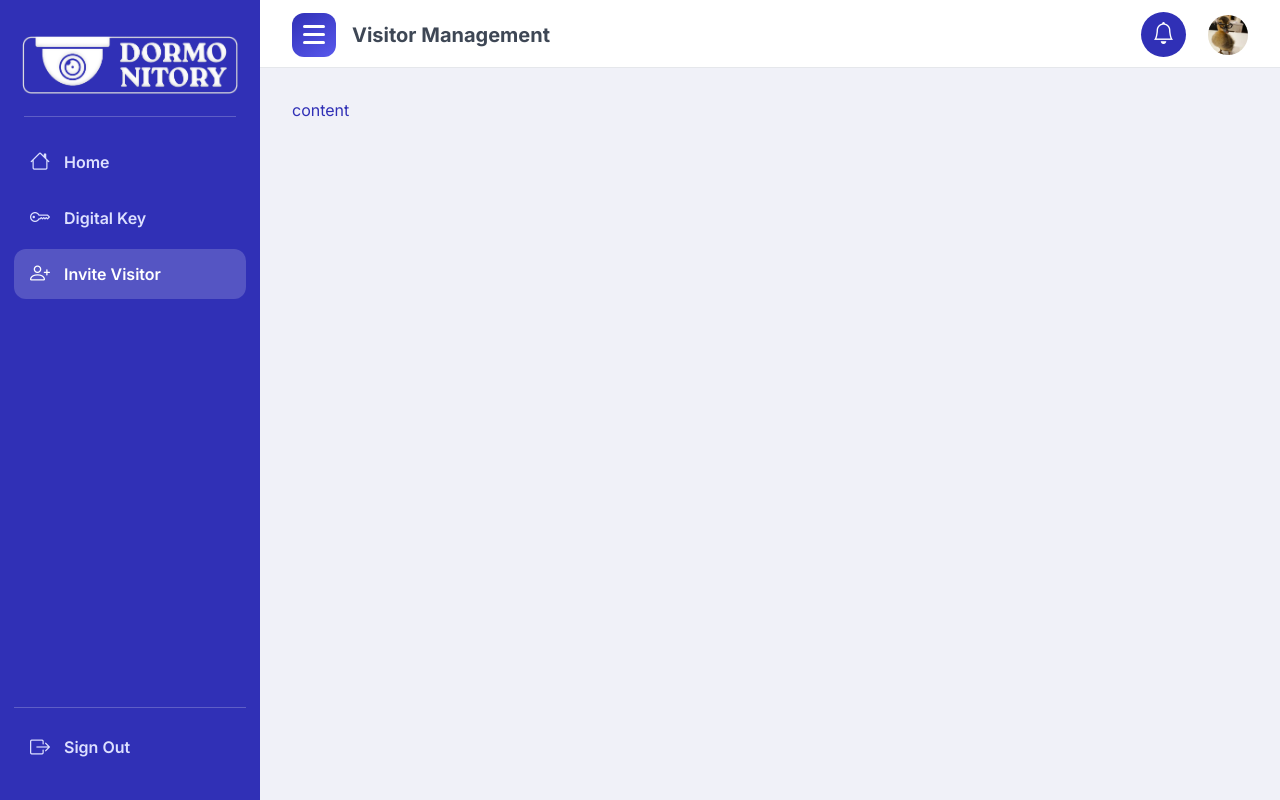
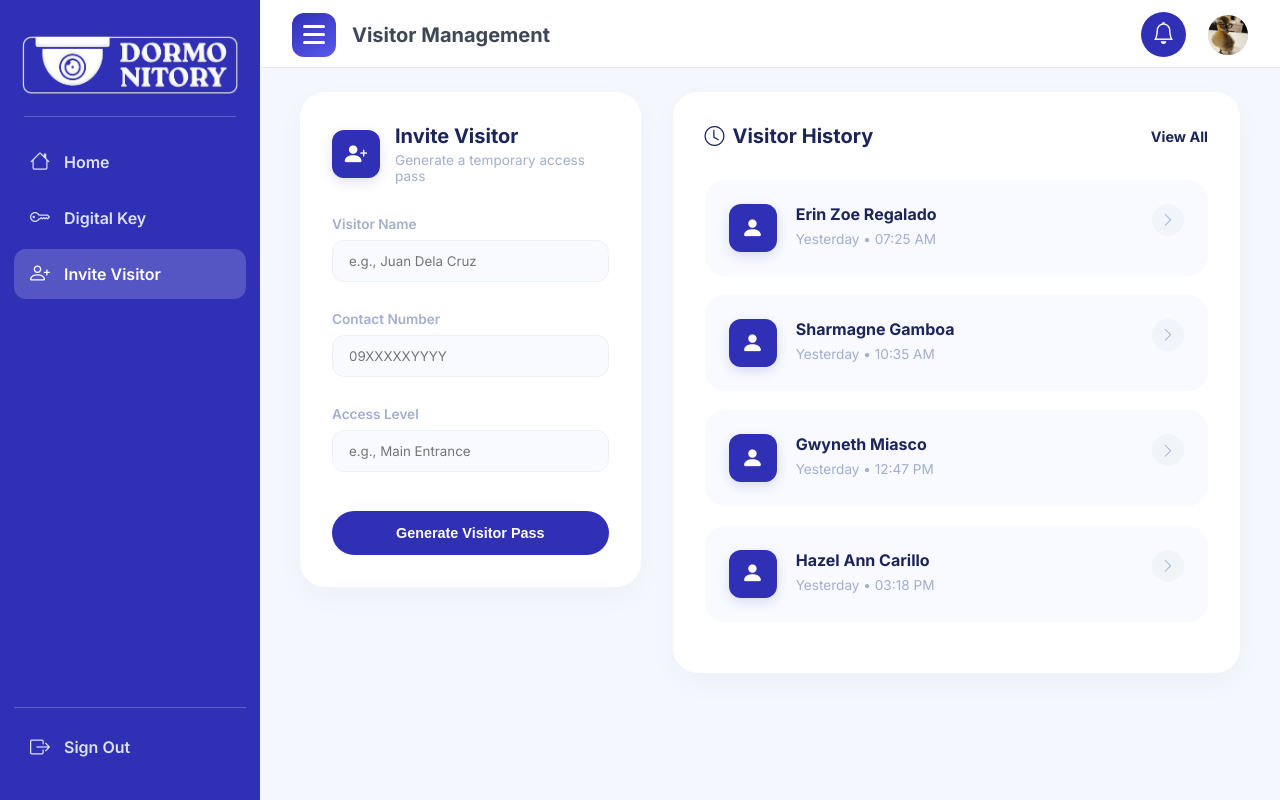
Before and after one commit to sharmipit/Dormonitory, a PHP site: page /resident/invite-visitor.html in a window 1280 px wide. Run offline with PHP 8.4, Linux system fonts and the light colour scheme.

Commit message:
edited the invite-visitor.html file to include a new section for "Visitor Log" and updated the main.js file to handle the new "View All" and "Detail" views for activities. Also made some CSS adjustments in resident-styles.css for better styling of the new sections.

```diff
--- a/assets/css/resident-styles.css
+++ b/assets/css/resident-styles.css
@@ -618,3 +618,210 @@ a {
 .read-more:hover {
     color: var(--primary-blue);
 }
+
+
+/* --- Responsiveness --- */
+
+@media (max-width: 992px) {
+    .dashboard-grid {
+        grid-template-columns: 1fr;
+        gap: 1.5rem;
+    }
+
+    .main {
+        padding: 1.5rem;
+    }
+
+    .welcome-banner {
+        padding: 1.5rem;
+        flex-direction: column;
+        align-items: flex-start;
+        gap: 20px;
+    }
+
+    .status-badge {
+        align-items: flex-start;
+        text-align: left;
+    }
+}
+
+@media (max-width: 600px) {
+    .announcement-grid {
+        grid-template-columns: 1fr;
+    }
+
+    .card {
+        padding: 1.5rem;
+    }
+
+    .welcome-banner h1 {
+        font-size: 1.5rem;
+    }
+
+    .modal-container {
+        width: 95%;
+        max-height: 90vh;
+        overflow-y: auto;
+    }
+
+    .modal-header-simple {
+        padding: 20px;
+        flex-direction: column;
+        align-items: flex-start;
+        gap: 15px;
+    }
+
+    .modal-header-simple .close-modal {
+        position: absolute;
+        top: 20px;
+        right: 20px;
+    }
+}
+
+/* --- Invite Visitor Page --- */
+
+/* --- Visitor Page Specific Styles --- */
+
+.card-header-with-subtitle {
+    margin-bottom: 2rem;
+}
+
+.header-main {
+    display: flex;
+    align-items: center;
+    gap: 15px;
+}
+
+.header-main h2 {
+    margin: 0;
+    font-size: 1.25rem;
+    font-weight: 700;
+}
+
+.subtitle {
+    margin: 4px 0 0;
+    font-size: 0.85rem;
+    color: var(--text-muted);
+}
+
+/* Form Styling */
+.portal-form {
+    display: flex;
+    flex-direction: column;
+    gap: 1.5rem;
+}
+
+.form-group {
+    display: flex;
+    flex-direction: column;
+    gap: 8px;
+}
+
+.form-group label {
+    font-size: 0.85rem;
+    font-weight: 600;
+    color: var(--text-muted);
+}
+
+.form-group input {
+    background: #f8faff;
+    border: 1px solid #edf2f7;
+    padding: 12px 16px;
+    border-radius: 12px;
+    font-family: 'Inter', sans-serif;
+    color: var(--text-main);
+    transition: all 0.2s ease;
+}
+
+.form-group input:focus {
+    outline: none;
+    border-color: var(--primary-blue);
+    background: white;
+}
+
+.btn-primary-portal {
+    background: var(--primary-blue);
+    color: white;
+    border: none;
+    padding: 14px;
+    border-radius: 50px;
+    font-weight: 700;
+    font-size: 0.9rem;
+    cursor: pointer;
+    margin-top: 10px;
+    transition: opacity 0.2s ease;
+}
+
+.btn-primary-portal:hover {
+    opacity: 0.9;
+}
+
+.history-item .icon-box {
+    background: #3030b6;
+    color: white;
+    font-size: 1.4rem;
+}
+
+.icon-box {
+    background-color: var(--primary-blue);
+    color: #ffffff;
+    min-width: 48px;
+    height: 48px;
+    border-radius: 12px;
+    display: flex;
+    align-items: center;
+    justify-content: center;
+    font-size: 1.4rem;
+    box-shadow: 0 4px 12px rgba(48, 48, 182, 0.15);
+}
+
+.icon-box i {
+    line-height: 0;
+}
+
+.chevron {
+    margin-left: auto;
+    background-color: #f1f4f9;
+    color: #a3aed0;
+    width: 32px;
+    height: 32px;
+    border-radius: 50%;
+    display: flex;
+    align-items: center;
+    justify-content: center;
+    font-size: 0.9rem;
+    transition: all 0.2s ease;
+}
+
+.history-item:hover .chevron {
+    background-color: #e2e8f0;
+    color: var(--primary-blue);
+}
+
+/* --- Form Validation Styles --- */
+
+.form-group {
+    position: relative;
+    margin-bottom: 5px;
+}
+
+.error-msg {
+    color: #e74c3c;
+    font-size: 0.75rem;
+    font-weight: 600;
+    margin-top: 4px;
+    display: none;
+}
+
+.form-group.error input {
+    border: 1.5px solid #e74c3c;
+    background-color: #fff8f8;
+}
+
+.form-group.error .error-msg {
+    display: block;
+}
+
+.form-group.success input {
+    border: 1.5px solid #05cd99;
+}
--- a/assets/js/main.js
+++ b/assets/js/main.js
@@ -109,3 +109,48 @@ window.onclick = (e) => {
     const modal = document.getElementById('universalModal');
     if (e.target === modal) closeUniversalModal();
 };
+
+
+
+// --- VISITOR PASS LOGIC ---
+
+document.getElementById('visitorForm').addEventListener('submit', function(e) {
+    e.preventDefault();
+
+    let isValid = true;
+    const inputs = [
+        { id: 'visitorName', errorId: 'nameError' },
+        { id: 'contactNumber', errorId: 'contactError', isPhone: true },
+        { id: 'accessLevel', errorId: 'accessError' }
+    ];
+
+    inputs.forEach(inputObj => {
+        const inputElement = document.getElementById(inputObj.id);
+        const parent = inputElement.parentElement;
+        const value = inputElement.value.trim();
+
+        if (value === "") {
+            parent.classList.add('error');
+            isValid = false;
+        }
+        else if (inputObj.isPhone && !/^\d{11}$/.test(value)) {
+            parent.classList.add('error');
+            isValid = false;
+        }
+        else {
+            parent.classList.remove('error');
+            parent.classList.add('success');
+        }
+    });
+
+    if (isValid) {
+        alert("Success! Visitor pass for " + document.getElementById('visitorName').value + " has been generated.");
+        this.reset();
+    }
+});
+
+document.querySelectorAll('.form-group input').forEach(input => {
+    input.addEventListener('input', function() {
+        this.parentElement.classList.remove('error');
+    });
+});
--- a/resident/invite-visitor.html
+++ b/resident/invite-visitor.html
@@ -3,22 +3,118 @@
   <head>
     <meta charset="UTF-8" />
     <meta name="viewport" content="width=device-width, initial-scale=1.0" />
-    <title>Dormitory</title>
-    <link rel="stylesheet" href="../../assets/css/sidebar-navbar-styles.css" />
-    <link
-      rel="stylesheet"
-      href="https://cdn.jsdelivr.net/npm/bootstrap-icons@1.11.3/font/bootstrap-icons.min.css"
-    />
+    <title>Invite Visitor | Dormitory</title>
+    <link rel="preconnect" href="https://fonts.googleapis.com">
+    <link rel="preconnect" href="https://fonts.gstatic.com" crossorigin>
+    <link href="https://fonts.googleapis.com/css2?family=Inter:wght@400;500;600;700&display=swap" rel="stylesheet">
+
+    <link rel="stylesheet" href="../assets/css/sidebar-navbar-styles.css" />
+    <link rel="stylesheet" href="../assets/css/resident-styles.css" />
+    <link rel="stylesheet" href="https://cdn.jsdelivr.net/npm/bootstrap-icons@1.11.3/font/bootstrap-icons.min.css" />
   </head>
- <body>
+  <body>
     <div id="sidebar-navbar"></div>
 
     <div class="layout">
       <div class="main">
-        <p>content</p>
+        <div class="dashboard-grid">
+
+<section class="card invite-form-card">
+    <div class="card-header-with-subtitle">
+        <div class="header-main">
+            <div class="icon-box"><i class="bi bi-person-plus-fill"></i></div>
+            <div>
+                <h2>Invite Visitor</h2>
+                <p class="subtitle">Generate a temporary access pass</p>
+            </div>
+        </div>
+    </div>
+
+<form class="portal-form" id="visitorForm" novalidate>
+    <div class="form-group">
+        <label for="visitorName">Visitor Name</label>
+        <input type="text" id="visitorName" placeholder="e.g., Juan Dela Cruz" required>
+        <span class="error-msg" id="nameError">Please enter the visitor's name.</span>
+    </div>
+
+    <div class="form-group">
+        <label for="contactNumber">Contact Number</label>
+        <input type="tel" id="contactNumber" placeholder="09XXXXXYYYY" required pattern="[0-9]{11}">
+        <span class="error-msg" id="contactError">Please enter a valid 11-digit number.</span>
+    </div>
+
+    <div class="form-group">
+        <label for="accessLevel">Access Level</label>
+        <input type="text" id="accessLevel" placeholder="e.g., Main Entrance" required>
+        <span class="error-msg" id="accessError">Please specify the access area.</span>
+    </div>
+
+    <button type="submit" class="btn-primary-portal">Generate Visitor Pass</button>
+</form>
+          </section>
+
+          <section class="card history-card">
+            <div class="card-header">
+                <h2><i class="bi bi-clock"></i> Visitor History</h2>
+                <a href="#" class="view-all">View All</a>
+            </div>
+
+            <div class="activity-list">
+                <div class="activity-item history-item">
+                    <div class="item-top">
+                        <div class="icon-box"><i class="bi bi-person-fill"></i></div>
+                        <div class="item-content">
+                            <h3>Erin Zoe Regalado</h3>
+                            <p>Yesterday • 07:25 AM</p>
+                        </div>
+                        <div class="chevron"><i class="bi bi-chevron-right"></i></div>
+                    </div>
+                </div>
+
+                <div class="activity-item history-item">
+                    <div class="item-top">
+                        <div class="icon-box"><i class="bi bi-person-fill"></i></div>
+                        <div class="item-content">
+                            <h3>Sharmagne Gamboa</h3>
+                            <p>Yesterday • 10:35 AM</p>
+                        </div>
+                        <div class="chevron"><i class="bi bi-chevron-right"></i></div>
+                    </div>
+                </div>
+
+                <div class="activity-item history-item">
+                    <div class="item-top">
+                        <div class="icon-box"><i class="bi bi-person-fill"></i></div>
+                        <div class="item-content">
+                            <h3>Gwyneth Miasco</h3>
+                            <p>Yesterday • 12:47 PM</p>
+                        </div>
+                        <div class="chevron"><i class="bi bi-chevron-right"></i></div>
+                    </div>
+                </div>
+
+                <div class="activity-item history-item">
+                    <div class="item-top">
+                        <div class="icon-box"><i class="bi bi-person-fill"></i></div>
+                        <div class="item-content">
+                            <h3>Hazel Ann Carillo</h3>
+                            <p>Yesterday • 03:18 PM</p>
+                        </div>
+                        <div class="chevron"><i class="bi bi-chevron-right"></i></div>
+                    </div>
+                </div>
+            </div>
+          </section>
+
+        </div>
       </div>
     </div>
 
+    <div id="universalModal" class="modal-overlay">
+        <div class="modal-container" id="modalContainer"></div>
+    </div>
+
     <script src="../assets/js/sidebar-navbar.js"></script>
+    <script src="../assets/js/main.js"></script>
   </body>
 </html>
```
